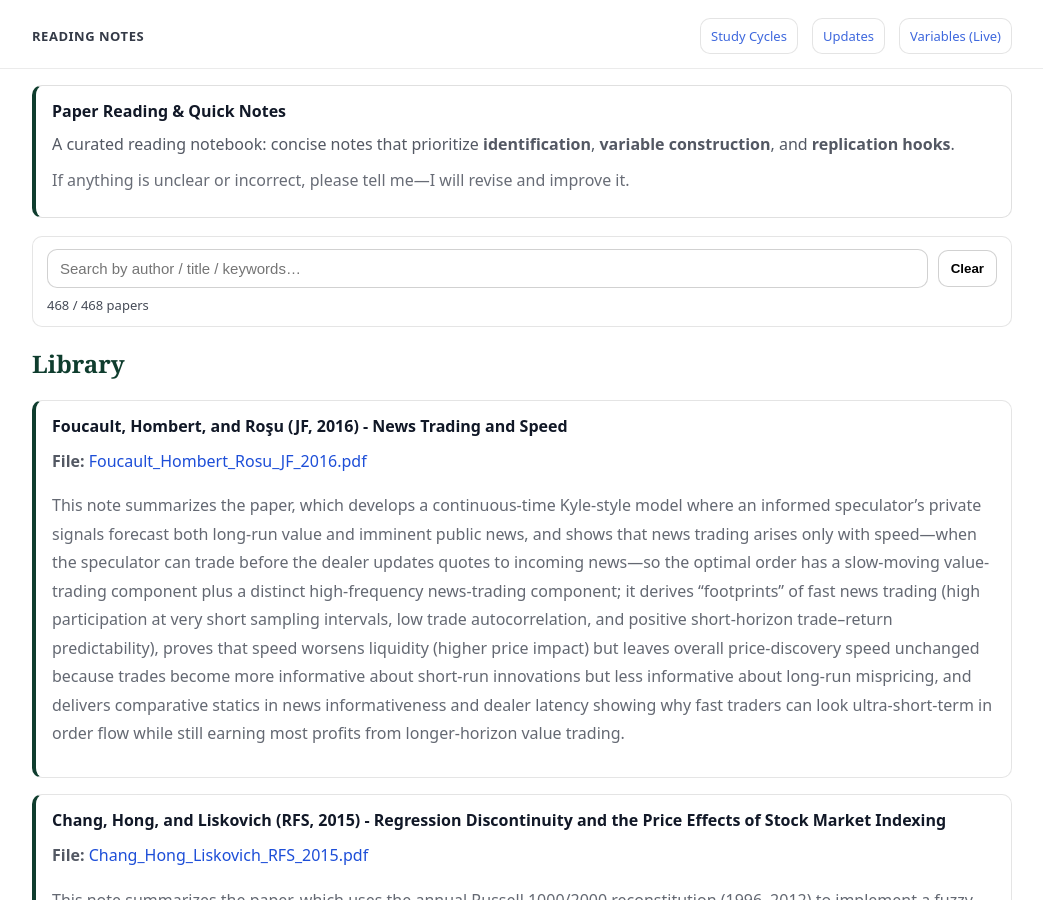
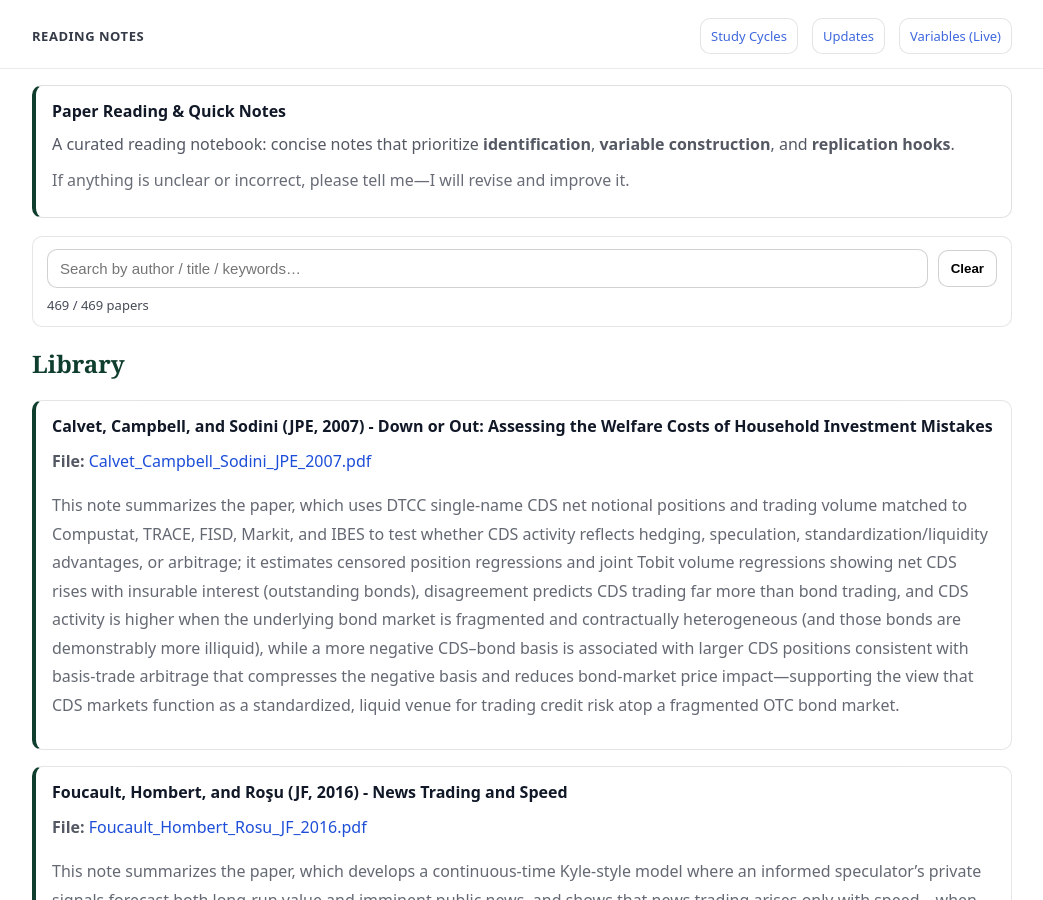
Before and after one commit to yaxinzn/study-archive, a Jekyll site: the page built from reading/index.md, in a window 1280 px wide and 900 px high. Shown: the whole window, without its empty margins (118-1161 px from the left). Built offline with Jekyll 4.4.1, drawn with Linux system fonts in a browser that asks for light colours.

Commit message:
Reading: add/update Calvet_Campbell_Sodini_JPE_2007.pdf

```diff
--- a/_data/reading.yml
+++ b/_data/reading.yml
@@ -1,3 +1,7 @@
+- title: "Calvet, Campbell, and Sodini (JPE, 2007) - Down or Out: Assessing the Welfare Costs of Household Investment Mistakes"
+  file: "Calvet_Campbell_Sodini_JPE_2007.pdf"
+  desc: "This note summarizes the paper, which uses DTCC single-name CDS net notional positions and trading volume matched to Compustat, TRACE, FISD, Markit, and IBES to test whether CDS activity reflects hedging, speculation, standardization/liquidity advantages, or arbitrage; it estimates censored position regressions and joint Tobit volume regressions showing net CDS rises with insurable interest (outstanding bonds), disagreement predicts CDS trading far more than bond trading, and CDS activity is higher when the underlying bond market is fragmented and contractually heterogeneous (and those bonds are demonstrably more illiquid), while a more negative CDS–bond basis is associated with larger CDS positions consistent with basis-trade arbitrage that compresses the negative basis and reduces bond-market price impact—supporting the view that CDS markets function as a standardized, liquid venue for trading credit risk atop a fragmented OTC bond market."
+
 - title: "Foucault, Hombert, and Roşu (JF, 2016) - News Trading and Speed"
   file: "Foucault_Hombert_Rosu_JF_2016.pdf"
   desc: "This note summarizes the paper, which develops a continuous-time Kyle-style model where an informed speculator’s private signals forecast both long-run value and imminent public news, and shows that news trading arises only with speed—when the speculator can trade before the dealer updates quotes to incoming news—so the optimal order has a slow-moving value-trading component plus a distinct high-frequency news-trading component; it derives “footprints” of fast news trading (high participation at very short sampling intervals, low trade autocorrelation, and positive short-horizon trade–return predictability), proves that speed worsens liquidity (higher price impact) but leaves overall price-discovery speed unchanged because trades become more informative about short-run innovations but less informative about long-run mispricing, and delivers comparative statics in news informativeness and dealer latency showing why fast traders can look ultra-short-term in order flow while still earning most profits from longer-horizon value trading."
```
Also changed, not shown: 1 other file.
